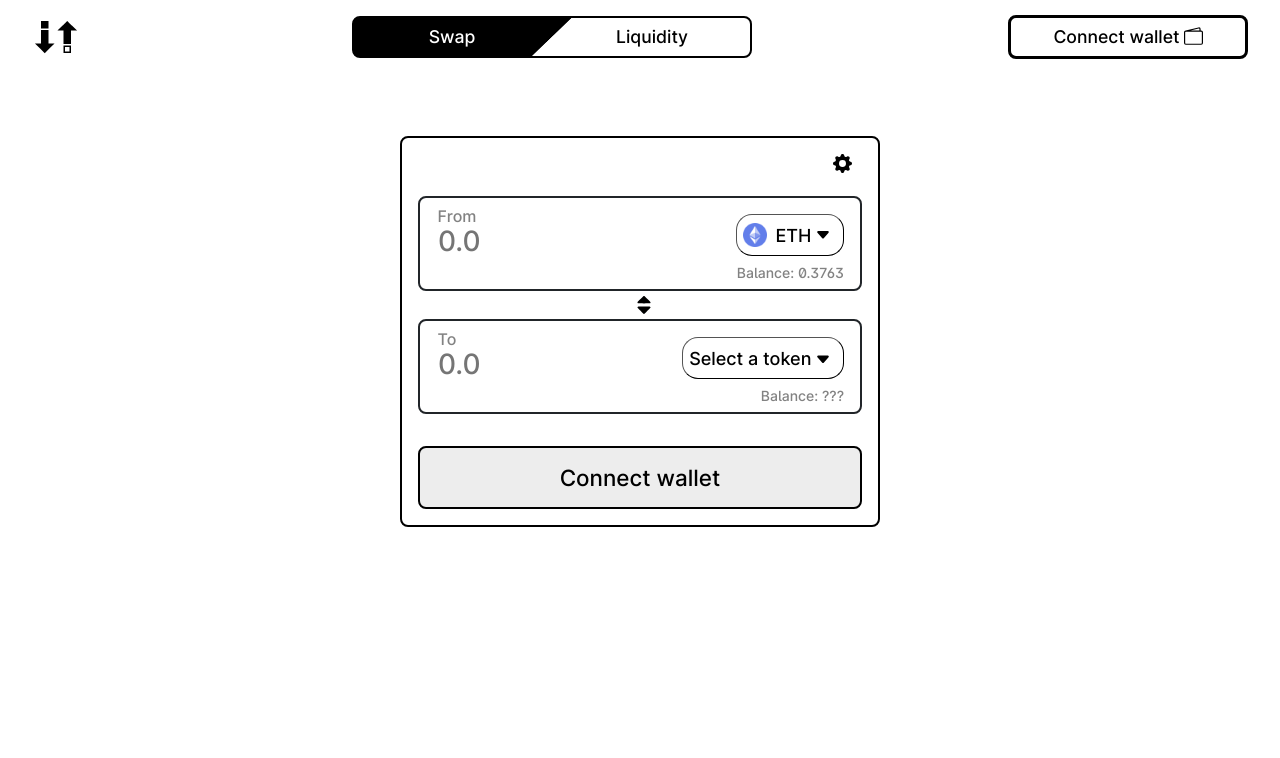
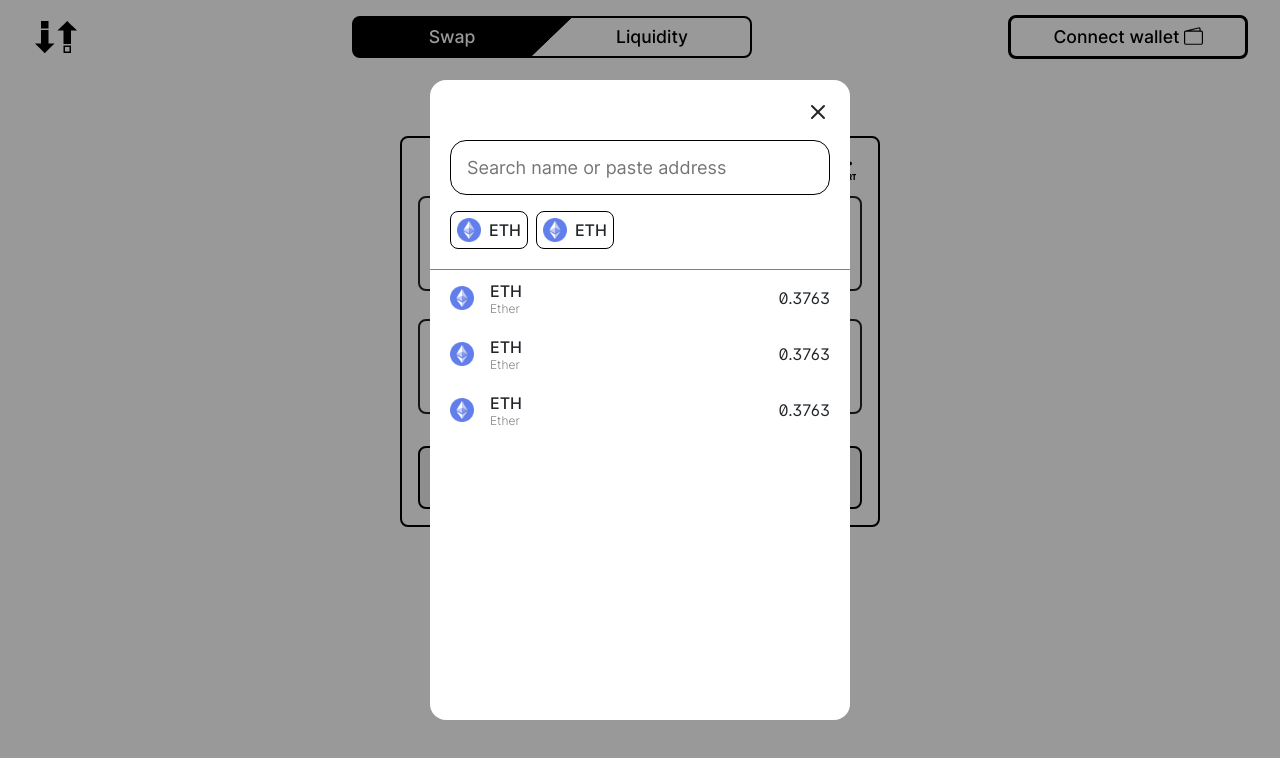
Before and after one commit to 1kresh/decentralized_exchange, a Next.js app: page / in a window 1280 px wide. Both pictures are taken after a click on the button "ETH". Shown: the top 758 px of the page. Built offline with nearby package versions, Linux system fonts and the light colour scheme; no server answers.

Commit message:
add choose token section

```diff
--- a/pages/index.js
+++ b/pages/index.js
@@ -1,22 +1,94 @@
 import Head from 'next/head'
 import styles from '../styles/Home.module.scss'
 import IMask from 'imask'
-import {useEffect} from "react";
+import {useEffect, useState, useRef} from "react";
 
-import extra_icons from '../public/extra_token_icons.json'
+import extra_token_icons from '../public/extra_token_icons.json'
+import popular_tokens_all from '../public/popular_tokens_all.json'
 
 export default function Swap() {
+  const flag = useRef(true);
+
+  const [tokenListAll, setTokenListAll] = useState();
+  const [popularTokensAll, setPopularTokensAll] = useState(popular_tokens_all['tokens']);
+  const [tokenListCur, setTokenListCur] = useState();
+  const [popularTokensCur, setPopularTokensCur] = useState();
+
+  const fetchTokens = () => {
+    fetch("https://tokens.uniswap.org/")
+          .then(res => res.json())
+          .then(data => setTokenListAll(data['tokens']));
+  }
+
+  useEffect(() => {
+    if (flag.current) {
+        flag.current = false;
+        inputsInit();
+        initCacheValues();
+        setCacheValues();
+        return;
+    }
+    fetchTokens();
+  }, []);
+
+
+  const getTokensCurChainId = () => {
+    var tokenListCur = [{
+        "chainId": '',
+        "address": '',
+        "name": "Ether",
+        "symbol": "ETH",
+        "decimals": 18,
+        "logoURI": extra_token_icons['ETH']
+    }]
+    for (let token of tokenListAll) {
+        if (token['chainId'] === chainId) {
+          tokenListCur.push(token);
+        }
+    }
+    setTokenListCur(tokenListCur);
+}
+
+  useEffect(() => {
+    if (tokenListAll) {
+      getTokensCurChainId();
+    }
+  }, [tokenListAll])
+
+  const getPopularTokensCurChainId = () => {
+    var popularTokensCur = [{
+      'symbol': 'ETH',
+      'logoURI': extra_token_icons['ETH']
+    }];
+    for (let tokenSymbol of popularTokensAll[chainId.toString()]) {
+        let token = getTokenBySymbol(tokenSymbol);
+        popularTokensCur.push({
+          'symbol': token['symbol'],
+          'logoURI': token['symbol'] !== 'UNI' ? token['logoURI'] : extra_token_icons['UNI']
+        });
+    }
+    setPopularTokensCur(popularTokensCur)
+  }
+
+  useEffect(() => {
+    if (tokenListCur) {
+      getPopularTokensCurChainId();
+      setToken(1, 'UNI');
+    }
+  }, [tokenListCur])
+
+
   var rotated = false;
   var balances = {
       'ETH': 0.376304703077471623,
-      'UNI': 235.000000,
-      'other': 522.000000
+      'UNI': 235.000000
   }
   var token0 = "ETH";
-  var token1 = "other";
+  var token1 = "unselected";
   var slip_value = "";
   var dl_value = "";
   var expert = true;
+  var chainId = 4;
 
   var token0_input_mask;
   var token1_input_mask;
@@ -60,7 +132,7 @@ export default function Swap() {
 
   }
 
-  const inputValidate = () => {
+  const inputsInit = () => {
       const token_inputs = document.getElementsByClassName(styles.input_field);
       const params_token_input = {
           mask: Number,
@@ -95,12 +167,12 @@ export default function Swap() {
       dl_mask = IMask(dl_input, params_dl_input);
 
       const validateToken0Input = () => {
-          console.log(0);
+          console.log('00');
           console.log(token0_input_mask.value);
       }
 
       const validateToken1Input = () => {
-          console.log(1);
+          console.log('11');
           console.log(token1_input_mask.value);
       }
 
@@ -204,19 +276,6 @@ export default function Swap() {
       }
   }
 
-  var curTokenList = [];
-  const getTokens = async () => {
-      var res = await fetch("https://tokens.uniswap.org/");
-      const tokenListAll = (await res.json())['tokens'];
-      const chainId = 4;
-
-      for (let token of tokenListAll) {
-          if (token['chainId'] === chainId) {
-              curTokenList.push(token);
-          }
-      }
-  }
-
   const toogleSettings = () => {
       var icon = document.getElementById('settings_icon'),
           deg = rotated ? 0 : -120;
@@ -230,7 +289,7 @@ export default function Swap() {
   }
 
   const getTokenBySymbol = (symbol) => {
-      for (let token of curTokenList) {
+      for (let token of tokenListCur) {
           if (token['symbol'] == symbol) {
               return token;
           }
@@ -257,7 +316,9 @@ export default function Swap() {
       } else {
           cur_token = token1;
       }
-      input.value = cur_token === 'ETH' ? balances['ETH'] - 0.01 : balances[cur_token];
+      if (cur_token != "unselected") {
+        input.value = cur_token === 'ETH' ? balances['ETH'] - 0.01 : balances[cur_token];
+      }
       input.blur = true;
   }
 
@@ -298,15 +359,15 @@ export default function Swap() {
       const balance = token_div.getElementsByClassName(styles.balance_div)[0];
       var div = document.createElement('div');
       div.classList.add(styles.choosed_token_name);
-      if (name === 'other') {
+      if (name === 'unselected') {
           div.innerHTML = "Select a token";
           balance.innerHTML = "Balance: ???";
       } else {
           const token_data = getTokenBySymbol(name);
           var img = document.createElement('img');
 
-          if (Object.keys(extra_icons).includes(name)) {
-              img.src = extra_icons[name];
+          if (Object.keys(extra_token_icons).includes(name)) {
+              img.src = extra_token_icons[name];
           } else {
               img.src = token_data['logoURI'];
           }
@@ -337,7 +398,7 @@ export default function Swap() {
       token1_input_mask.updateValue();
   }
 
-  const setAutoSlipValue = (event) => {
+  const setAutoSlipValue = () => {
       if (!slip_auto_btn_on) {
           slip_input.value = '';
           slip_value = '';
@@ -371,6 +432,7 @@ export default function Swap() {
   const handleKeydown = (event) => {
       if (event.key === 'Escape') {
           closeExpModal();
+          closeChooseModal();
       }
   }
 
@@ -396,17 +458,23 @@ export default function Swap() {
       }
   }
 
+  const chooseToken = (event) => {
+    document.getElementById('choose_modal_outer').classList.add(styles.open);
+  }
 
-  useEffect(() => {
-      window.onload = async () => {
-          await getTokens();
-          inputValidate();
-          initCacheValues();
-          setCacheValues();
-          setToken(1, 'UNI');
-      }
-  }, [])
+  const handleChooseModalClick = (event) => {
+    if (!event.target.closest('#' + styles.choose_modal_inner)) {
+      closeChooseModal();
+    }
+  }
 
+  const closeChooseModal = () => {
+    document.getElementById('choose_modal_outer').classList.remove(styles.open);
+  }
+
+  const handleSearchTokenInput = (event) => {
+
+  }
 
   return (
     <div className={`${styles.container} ${styles.unselectable}`} onClick={closeSettings} onKeyDown={handleKeydown}>
@@ -434,7 +502,7 @@ export default function Swap() {
           </div>
           <button id="connectBtn" className={`${styles.menu_button} ${styles.connect_button} ${styles.rotate_on_hover} ${styles.bg_change_on_hover}`} onClick={connectWallet}>Connect wallet
               <div>
-                  <svg xmlns="http://www.w3.org/2000/svg" fill="currentColor" class="bi bi-wallet2" viewBox="0 0 16 16">
+                  <svg xmlns="http://www.w3.org/2000/svg" fill="currentColor" className="bi bi-wallet2" viewBox="0 0 16 16">
                       <path d="M12.136.326A1.5 1.5 0 0 1 14 1.78V3h.5A1.5 1.5 0 0 1 16 4.5v9a1.5 1.5 0 0 1-1.5 1.5h-13A1.5 1.5 0 0 1 0 13.5v-9a1.5 1.5 0 0 1 1.432-1.499L12.136.326zM5.562 3H13V1.78a.5.5 0 0 0-.621-.484L5.562 3zM1.5 4a.5.5 0 0 0-.5.5v9a.5.5 0 0 0 .5.5h13a.5.5 0 0 0 .5-.5v-9a.5.5 0 0 0-.5-.5h-13z"/>
                   </svg>
               </div>
@@ -465,10 +533,10 @@ export default function Swap() {
                                   <input id="input0" className={`${styles.input_field} ${styles.no_outline}`} inputMode="decimal" autoComplete="off" autoCorrect="off" autofill="off" type="text" pattern="^[0-9]*[.,]?[0-9]*$" placeholder="0.0" minLength="1" maxLength="79" spellCheck="false"></input>
                               </div>
                           </div>
-                          <button className={styles.choice_btn} onClick={getTokens}>
+                          <button className={styles.choice_btn} onClick={chooseToken}>
                               <span className={styles.choice_span}>
                                   <div className={styles.choosed_token_div}>
-                                      <img className={`${styles.token_icon}`} alt="ETH logo" src={extra_icons['ETH']} draggable="false">
+                                      <img className={`${styles.token_icon}`} alt="ETH logo" src={extra_token_icons['ETH']} draggable="false">
                                       </img>
                                       <div className={styles.choosed_token_name}>
                                           ETH
@@ -506,7 +574,7 @@ export default function Swap() {
                                   <input id="input1" className={`${styles.input_field} ${styles.no_outline}`} inputMode="decimal" autoComplete="off" autoCorrect="off" autofill="off" type="text" pattern="^[0-9]*[.,]?[0-9]*$" placeholder="0.0" minLength="1" maxLength="79" spellCheck="false"></input>
                               </div>
                           </div>
-                          <button className={styles.choice_btn} onClick={getTokens}>
+                          <button className={styles.choice_btn} onClick={chooseToken}>
                               <span className={styles.choice_span}>
                                   <div className={styles.choosed_token_div}>
                                       <div className={styles.choosed_token_name}>
@@ -601,7 +669,7 @@ export default function Swap() {
                           </div>
                           <div className={styles.switch_button} onClick={handleExpCheckboxClick}>
                               <input id="exp_input" className={styles.switch_button_checkbox} type="checkbox"></input>
-                              <label className={styles.switch_button_label} for="">
+                              <label className={styles.switch_button_label} htmlFor="">
                                   <span className={styles.switch_button_label_span}>Off</span>
                               </label>
                           </div>
@@ -611,17 +679,17 @@ export default function Swap() {
           </div>
           <div id="exp_modal_outer" className={styles.modal_outer} onClick={handleExpModalClick}>
               <div id="exp_modal_inner" className={styles.modal_inner}>
-                  <div className={`${styles.exp_modal_div_main} ${styles.exp_modal_div_grid}`}>
-                      <div className={styles.exp_modal_title}>
+                  <div className={`${styles.modal_div_main} ${styles.exp_modal_div_main} ${styles.modal_div_grid} ${styles.exp_modal_div_grid}`}>
+                      <div className={`${styles.modal_title} ${styles.exp_modal_title}`}>
                           <div></div>
                           <div className={styles.exp_modal_title_text}>Are you sure?</div>
-                          <svg className={styles.close_modal} xmlns="http://www.w3.org/2000/svg" viewBox="0 0 24 24" fill="none" stroke="currentColor" stroke-width="2" stroke-linecap="round" stroke-linejoin="round" onClick={closeExpModal}>
+                          <svg className={`${styles.close_modal} ${styles.exp_close_modal}`} xmlns="http://www.w3.org/2000/svg" viewBox="0 0 24 24" fill="none" stroke="currentColor" strokeWidth="2" strokeLinecap="round" strokeLinejoin="round" onClick={closeExpModal}>
                               <line x1="18" y1="6" x2="6" y2="18"></line>
                               <line x1="6" y1="6" x2="18" y2="18"></line>
                           </svg>
                       </div>
                       <div className={styles.line}></div>
-                      <div className={`${styles.exp_modal_div} ${styles.exp_modal_div_grid}`}>
+                      <div className={`${styles.exp_modal_div} ${styles.modal_div_grid} ${styles.exp_modal_div_grid}`}>
                           <div className={styles.modal_secondary_text}>Expert mode turns off the confirm transaction prompt and allows high slippage trades that often result in bad rates and lost funds.</div>
                           <div className={styles.modal_main_text}>ONLY USE THIS MODE IF YOU KNOW WHAT YOU ARE DOING.</div>
                           <button className={styles.exp_modal_btn} onClick={setExpMode}>
@@ -631,6 +699,74 @@ export default function Swap() {
                   </div>
               </div>
           </div>
+          <div id="choose_modal_outer" className={styles.modal_outer} onClick={handleChooseModalClick}>
+              <div id={styles.choose_modal_inner} className={styles.modal_inner}>
+                  <div className={`${styles.modal_div_main} ${styles.choose_modal_div_main}`}>
+                      <div className={`${styles.choose_modal_div_upper} ${styles.choose_modal_div_grid}`}>
+                          <div className={styles.modal_title}>
+                            <div></div>
+                            <svg className={`${styles.close_modal} ${styles.choose_close_modal}`}xmlns="http://www.w3.org/2000/svg" viewBox="0 0 24 24" fill="none" stroke="currentColor" strokeWidth="2" strokeLinecap="round" strokeLinejoin="round" onClick={closeChooseModal}>
+                                <line x1="18" y1="6" x2="6" y2="18"></line>
+                                <line x1="6" y1="6" x2="18" y2="18"></line>
+                            </svg>
+                        </div>
+                        <input className={`${styles.token_search_input} ${styles.no_outline}`}type="text" placeholder="Search name or paste address" autoComplete="off" onChange={handleSearchTokenInput}/>
+                        <div className={styles.popular_tokens_div}>
+                            <div className={styles.popular_token}>
+                                <img className={`${styles.token_icon}`} alt="ETH logo" src={extra_token_icons['ETH']} draggable="false">
+                                </img>
+                                <div className={styles.choosed_token_name}>
+                                    ETH
+                                </div>
+                            </div>
+                            <div className={styles.popular_token}>
+                                <img className={`${styles.token_icon}`} alt="ETH logo" src={extra_token_icons['ETH']} draggable="false">
+                                </img>
+                                <div className={styles.choosed_token_name}>
+                                    ETH
+                                </div>
+                            </div>
+                        </div>
+                      </div>
+                      <div className={styles.line}></div>
+                      <div className={styles.choose_modal_div_lower}>
+                            <div className={styles.list_token}>
+                                <img className={`${styles.token_icon} ${styles.list_token_icon}`} alt="ETH logo" src={extra_token_icons['ETH']} draggable="false"></img>
+                                <div className={styles.list_token_title}>
+                                    <span className={styles.list_token_symbol}>ETH</span>
+                                    <span className={styles.list_token_name}>Ether</span>
+                                </div>
+                                <span></span>
+                                <div className={styles.list_token_balance}>
+                                    {formatBalance(balances['ETH'])}
+                                </div>
+                            </div>
+                            <div className={styles.list_token}>
+                                <img className={`${styles.token_icon} ${styles.list_token_icon}`} alt="ETH logo" src={extra_token_icons['ETH']} draggable="false"></img>
+                                <div className={styles.list_token_title}>
+                                    <span className={styles.list_token_symbol}>ETH</span>
+                                    <span className={styles.list_token_name}>Ether</span>
+                                </div>
+                                <span></span>
+                                <div className={styles.list_token_balance}>
+                                    {formatBalance(balances['ETH'])}
+                                </div>
+                            </div>
+                            <div className={styles.list_token}>
+                                <img className={`${styles.token_icon} ${styles.list_token_icon}`} alt="ETH logo" src={extra_token_icons['ETH']} draggable="false"></img>
+                                <div className={styles.list_token_title}>
+                                    <span className={styles.list_token_symbol}>ETH</span>
+                                    <span className={styles.list_token_name}>Ether</span>
+                                </div>
+                                <span></span>
+                                <div className={styles.list_token_balance}>
+                                    {formatBalance(balances['ETH'])}
+                                </div>
+                            </div>
+                      </div>
+                  </div>
+              </div>
+          </div>
       </main>
     </div>
   )
--- /dev/null
+++ b/public/popular_tokens_all.json
@@ -0,0 +1,6 @@
+{
+    "tokens": {
+        "1": ["DAI", "USDC", "USDT", "WBTC", "WETH"],
+        "4": [ "WETH"]
+    }
+}
--- a/styles/Home.module.scss
+++ b/styles/Home.module.scss
@@ -90,6 +90,16 @@ $transition-delay: 275ms;
         position: fixed;
         bottom: 0;
         transform: translate(50%, -50%);
+    }
+
+    #choose_modal_inner {
+        width: 65vw !important;
+    }
+}
+
+@media screen and (max-width: 720px) {
+    #choose_modal_inner {
+        width: 85vw !important;
     }
 }
 
@@ -728,7 +738,7 @@ $transition-delay: 275ms;
 }
 
 .question_icon {
-    margin-left: 10px;
+    margin-left: 6px;
     font-size: 14px;
     -webkit-transition: all $transition-delay ease;
     -o-transition: all $transition-delay ease;
@@ -1100,7 +1110,7 @@ $transition-delay: 275ms;
 .modal_outer {
     display: -ms-grid;
     display: grid;
-    background: rgba(0, 0, 0, 0.6);
+    background: rgba(0, 0, 0, 0.4);
     position: fixed;
     height: 100vh;
     width: 100vw;
@@ -1129,10 +1139,17 @@ $transition-delay: 275ms;
     max-width: 420px;
     max-height: 100vh;
     min-height: 200px;
-    width: 65vh;
+    width: 65vw;
 }
 
-.exp_modal_title {
+#choose_modal_inner {
+    max-height: 80%;
+    height: 80%;
+    min-height: 80%;
+    width: 50vw;
+}
+
+.modal_title {
     display: -webkit-box;
     display: -ms-flexbox;
     display: flex;
@@ -1140,6 +1157,9 @@ $transition-delay: 275ms;
     -ms-flex-pack: justify;
     justify-content: space-between;
     width: 100%;
+}
+
+.exp_modal_title {
     padding: 0 2rem;
 }
 
@@ -1149,27 +1169,36 @@ $transition-delay: 275ms;
 }
 
 .close_modal {
-    height: 20px;
     cursor: pointer;
 }
 
-.exp_modal_div_grid {
-    display: -ms-grid;
-    display: grid;
-    grid-auto-rows: auto;
-    row-gap: 24px;
+.exp_close_modal {
+    height: 20px;
+}
+
+.modal_div_main {
+    border-radius: $border-radius-secondary;
+    background: $white;
 }
 
 .exp_modal_div_main {
     padding: 2rem 0;
-    border-radius: $border-radius-secondary;
-    background: $white;
+}
+
+.modal_div_grid {
+    display: -ms-grid;
+    display: grid;
+    grid-auto-rows: auto;
+}
+
+.exp_modal_div_grid {
+    row-gap: 24px;
 }
 
 .line {
     height: 1px;
     width: 100%;
-    background-color: $black;
+    background-color: $dark-grey;
 }
 
 .exp_modal_div {
@@ -1207,3 +1236,123 @@ $transition-delay: 275ms;
     font-size: 20px;
     font-weight: 500;
 }
+
+.choose_modal_div_main {
+    height: 100%;
+    display: flex;
+    flex-direction: column;
+    padding-bottom: 16px;
+}
+
+.choose_modal_title_text {
+    font-size: 16px;
+    font-weight: 500;
+}
+
+.choose_close_modal {
+    height: 24px;
+}
+
+.choose_modal_div_grid {
+    row-gap: 16px;
+}
+
+.choose_modal_div_upper {
+    display: grid;
+    grid-auto-rows: auto;
+    padding: 20px;
+    grid-auto-rows: min-content;
+}
+
+.token_search_input {
+    width: 100%;
+    border: solid;
+    border-color: $black;
+    border-radius: $border-radius-secondary;
+    border-width: $border-width-secondary;
+    padding: 16px;
+    font-size: 18px;;
+    background-color: $white;
+}
+
+.popular_tokens_div {
+    display: flex;
+    flex-wrap: wrap;
+    margin: -4px;
+    justify-content: center;
+    align-items: center;
+    justify-content: flex-start;
+}
+
+.popular_token {
+    display: flex;
+    flex-direction: row;
+    padding: 6px;
+    margin: 4px;
+    border: solid;
+    border-color: $black;
+    border-radius: $border-radius-main;
+    border-width: $border-width-secondary;
+    align-items: center;
+    cursor: pointer;
+    transition: background-color $transition-delay ease;
+    font-weight: 500;
+    font-size: 16px;
+
+    &:hover {
+        background-color: $grey;
+    }
+}
+
+.choose_modal_div_lower {
+    overflow: auto;
+    flex: 1 1 0%;
+}
+
+.list_token {
+    background-color: white;
+    transition: background-color $transition-delay ease;
+    height: 56px;
+    width: 100%;
+    padding: 4px 20px;
+    display: grid;
+    grid-template-columns: auto minmax(auto, 1fr) auto minmax(0px, 72px);
+    gap: 16px;
+    cursor: pointer;
+    opacity: 1;
+    align-items: center;
+    justify-content: space-between;
+
+    &:hover {
+        background-color: $grey;
+    }
+}
+
+.list_token_icon {
+    margin-right: 0px;
+}
+
+.list_token_locked {
+    opacity: 0.5 !important;
+    cursor: none !important;
+}
+
+.list_token_title {
+    display: flex;
+    flex-direction: column;
+}
+
+.list_token_symbol {
+    font-weight: 500;
+    font-size: 16px;
+}
+
+.list_token_name {
+    font-weight: 300;
+    font-size: 12px;
+    color: $dark-grey;
+}
+
+.list_token_balance {
+    justify-self: flex-end;
+}
```
Also changed, not shown: public/popular_tokens.json (deleted, +0 -28 lines).
